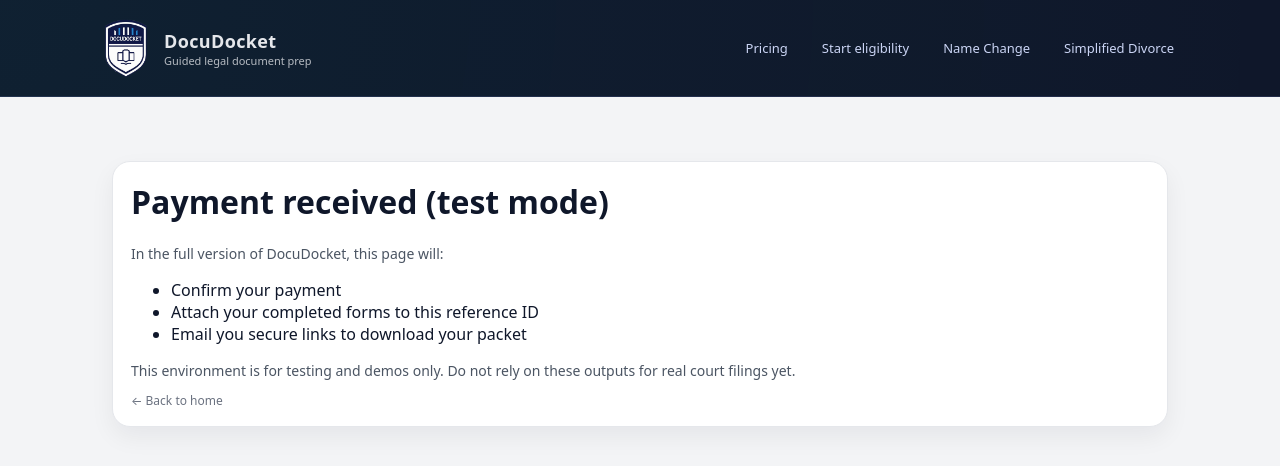
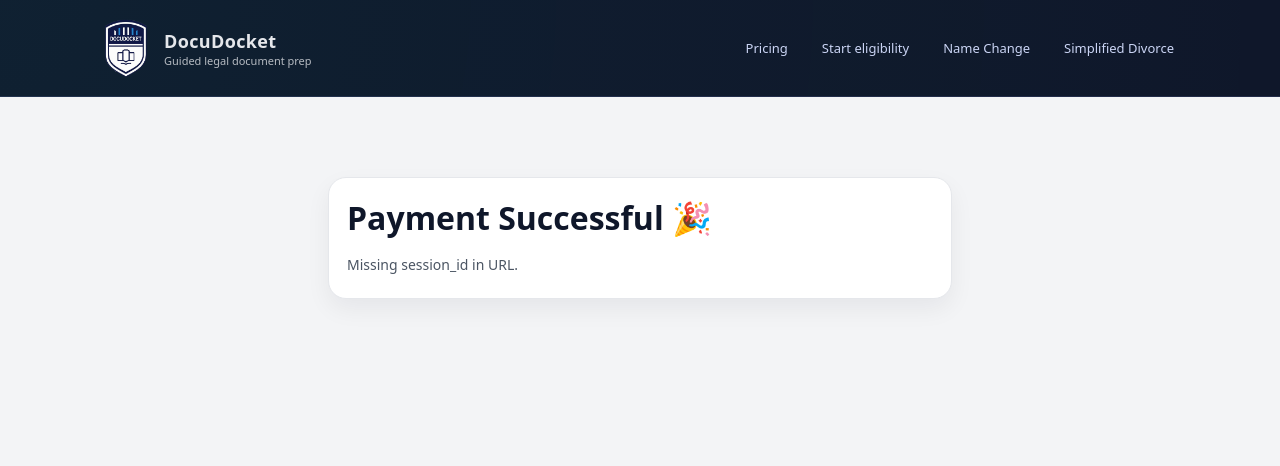
Before and after one commit to DocuDocket/docudocket, a Next.js app: page /checkout/success in a window 1280 px wide. Shown: the top 466 px of the page. Built offline with nearby package versions, Linux system fonts and the light colour scheme.

Commit message:
Update page.jsx

```diff
--- a/app/checkout/success/page.jsx
+++ b/app/checkout/success/page.jsx
@@ -1,39 +1,148 @@
+// app/checkout/success/page.jsx
+"use client";
+
+import { useEffect, useState } from "react";
 import Link from "next/link";
 
-export default function CheckoutSuccessPage({ searchParams }) {
-  const matterId = searchParams?.matterId;
-  const product = searchParams?.product;
+export default function CheckoutSuccessPage() {
+  const [loading, setLoading] = useState(true);
+  const [matterId, setMatterId] = useState(null);
+  const [productKey, setProductKey] = useState(null);
+  const [status, setStatus] = useState(null);
+  const [err, setErr] = useState("");
+
+  useEffect(() => {
+    async function loadSession() {
+      try {
+        const params = new URLSearchParams(window.location.search);
+        const session_id = params.get("session_id");
+
+        if (!session_id) {
+          setErr("Missing session_id in URL.");
+          setLoading(false);
+          return;
+        }
+
+        const res = await fetch(`/api/checkout/session?session_id=${session_id}`);
+        const json = await res.json();
+
+        if (!res.ok) {
+          console.error(json);
+          setErr(json.error || "Failed to verify payment.");
+          setLoading(false);
+          return;
+        }
+
+        const md = json.metadata || {};
+        setMatterId(md.matterId || null);
+        setProductKey(md.productKey || null);
+        setStatus(json.payment_status || null);
+
+        setLoading(false);
+      } catch (e) {
+        console.error(e);
+        setErr("Unexpected error verifying payment.");
+        setLoading(false);
+      }
+    }
+
+    loadSession();
+  }, []);
+
+  async function handleDownload() {
+    setErr("");
+
+    try {
+      if (!matterId) {
+        setErr("Missing matterId. Please contact support.");
+        return;
+      }
+
+      const res = await fetch("/api/pdf/build", {
+        method: "POST",
+        headers: { "Content-Type": "application/json" },
+        body: JSON.stringify({ matterId })
+      });
+
+      if (!res.ok) {
+        const j = await res.json().catch(() => ({}));
+        setErr(j.error || "Failed to build your packet.");
+        return;
+      }
+
+      const blob = await res.blob();
+      const url = window.URL.createObjectURL(blob);
+      const a = document.createElement("a");
+
+      const safeName = (productKey || "packet").replace(/[^a-z0-9-_]+/gi, "_");
+      a.href = url;
+      a.download = `DocuDocket_${safeName}.pdf`;
+
+      document.body.appendChild(a);
+      a.click();
+      a.remove();
+      window.URL.revokeObjectURL(url);
+    } catch (e) {
+      console.error(e);
+      setErr("Error downloading packet. Please try again.");
+    }
+  }
 
   return (
-    <main>
+    <main style={{ padding: "3rem", maxWidth: 720, margin: "0 auto" }}>
       <div className="card">
-        <h1>Payment received (test mode)</h1>
-        {product && (
-          <p>
-            Packet: <strong>{product}</strong>
+        <h1 style={{ fontSize: "2rem", marginBottom: "0.5rem" }}>
+          Payment Successful 🎉
+        </h1>
+
+        {loading && <p>Verifying your payment…</p>}
+
+        {!loading && err && (
+          <p className="danger" style={{ marginTop: "1rem" }}>
+            {err}
           </p>
         )}
-        {matterId && (
-          <p>
-            Reference ID for your submission:{" "}
-            <code>{matterId}</code>
-          </p>
+
+        {!loading && !err && (
+          <>
+            <p style={{ marginTop: "0.5rem" }}>
+              Thanks! Your DocuDocket matter is confirmed.
+            </p>
+
+            {status !== "paid" && (
+              <p className="danger" style={{ marginTop: "1rem" }}>
+                Stripe still shows this session as not paid. If you just paid,
+                refresh in a moment. If this persists, contact support.
+              </p>
+            )}
+
+            <div
+              style={{
+                marginTop: "1.25rem",
+                display: "flex",
+                gap: 10,
+                flexWrap: "wrap"
+              }}
+            >
+              <button
+                className="btn btn-dark"
+                onClick={handleDownload}
+                disabled={status !== "paid"}
+              >
+                Download your packet
+              </button>
+
+              <Link href="/" className="cta-secondary">
+                Back to home
+              </Link>
+            </div>
+
+            <p className="fine-print" style={{ marginTop: "1.25rem" }}>
+              DocuDocket is a self-help document preparation platform and is not a law firm.
+              We do not provide legal advice.
+            </p>
+          </>
         )}
-        <p>
-          In the full version of DocuDocket, this page will:
-        </p>
-        <ul>
-          <li>Confirm your payment</li>
-          <li>Attach your completed forms to this reference ID</li>
-          <li>Email you secure links to download your packet</li>
-        </ul>
-        <p className="fine-print">
-          This environment is for testing and demos only. Do not rely on these
-          outputs for real court filings yet.
-        </p>
-        <Link href="/" className="cta-secondary">
-          ← Back to home
-        </Link>
       </div>
     </main>
   );
```
